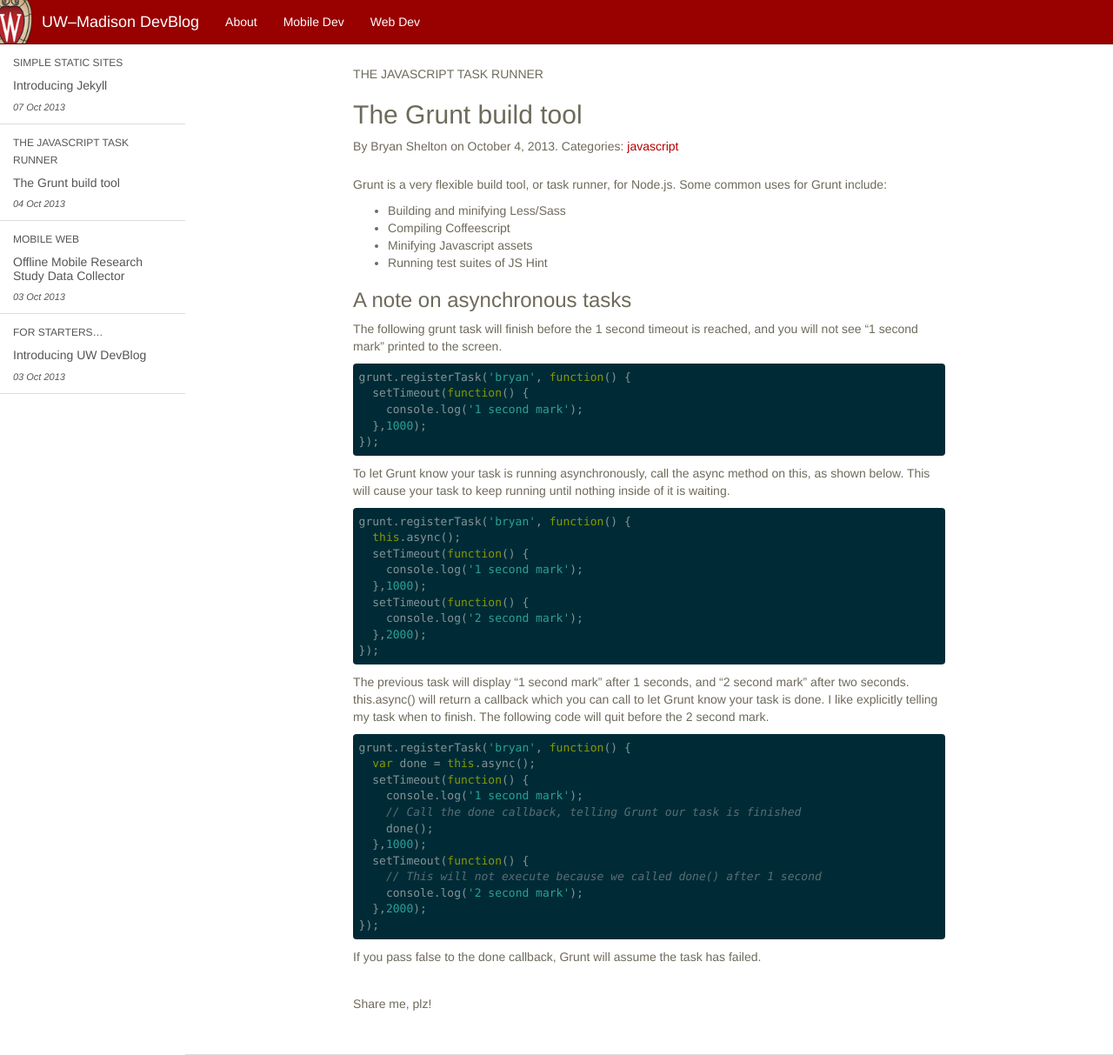
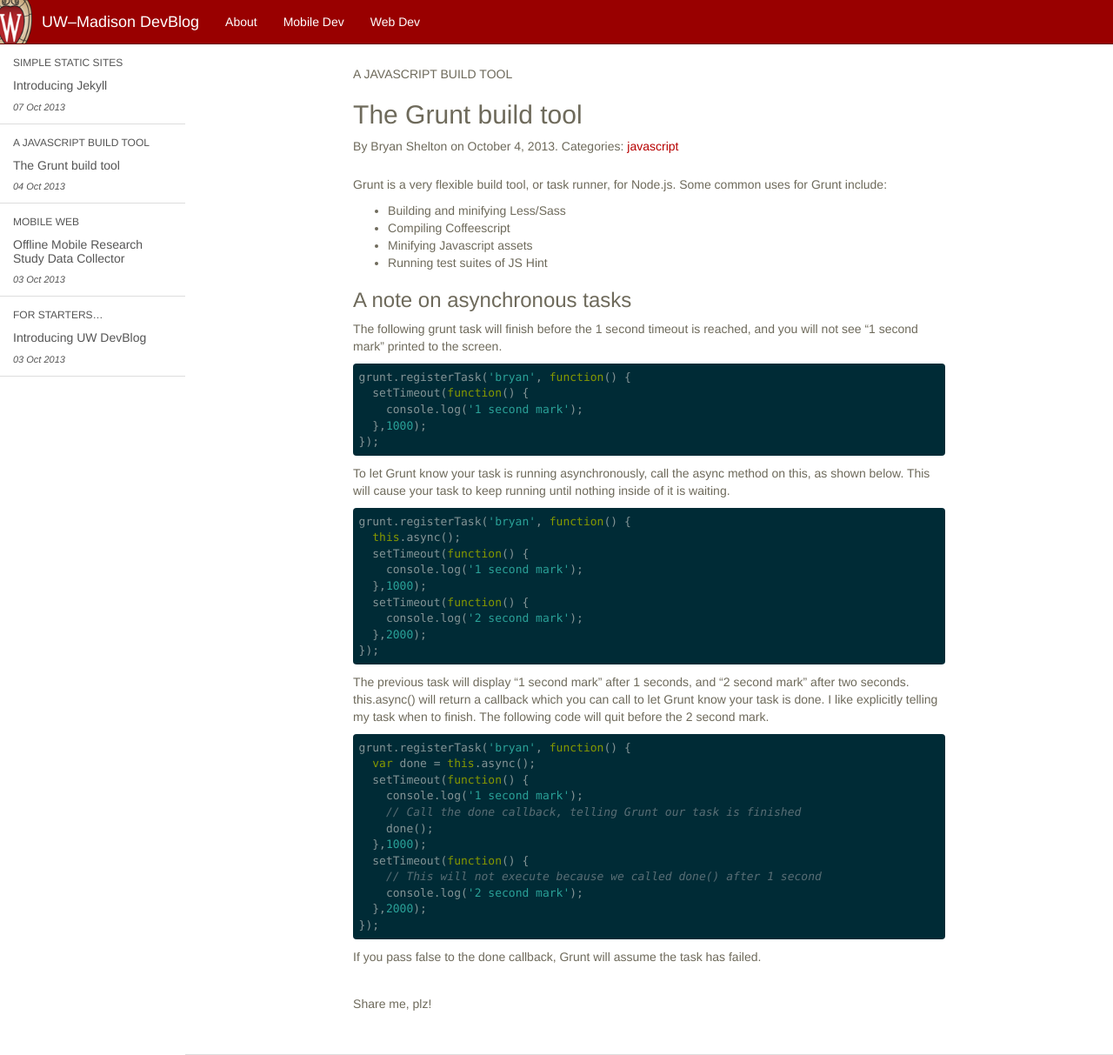
Before and after one commit to UWMadisonUcomm/devblog, a Jekyll site: the page built from _posts/2013-10-4-grunt-build-tool.markdown, in a window 1280 px wide and 1213 px high. Shown: the whole window at 87% size. Built offline with Jekyll 4.4.1, drawn with Linux system fonts in a browser that asks for light colours; Markdown is read by kramdown in place of the engine named in the settings.

Commit message:
Update the lede for grunt

```diff
--- a/_posts/2013-10-4-grunt-build-tool.markdown
+++ b/_posts/2013-10-4-grunt-build-tool.markdown
@@ -3,7 +3,7 @@
 title:  "The Grunt build tool"
 author: "Bryan Shelton"
 categories: javascript
-lede: "The JavaScript Task Runner"
+lede: "A Javascript build tool"
 ---
 Grunt is a very flexible build tool, or task runner, for Node.js. Some common uses for Grunt include:
 
```
